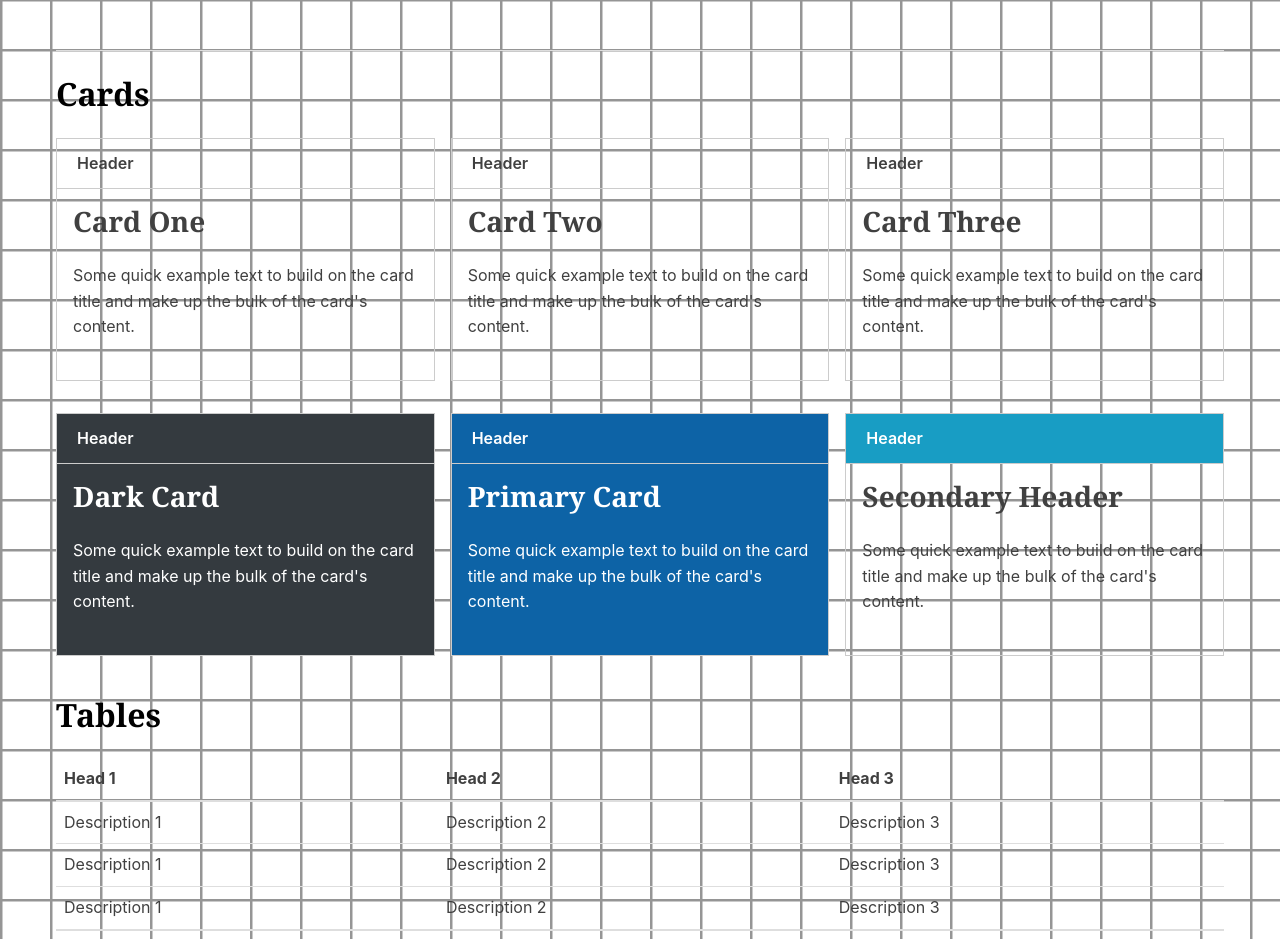
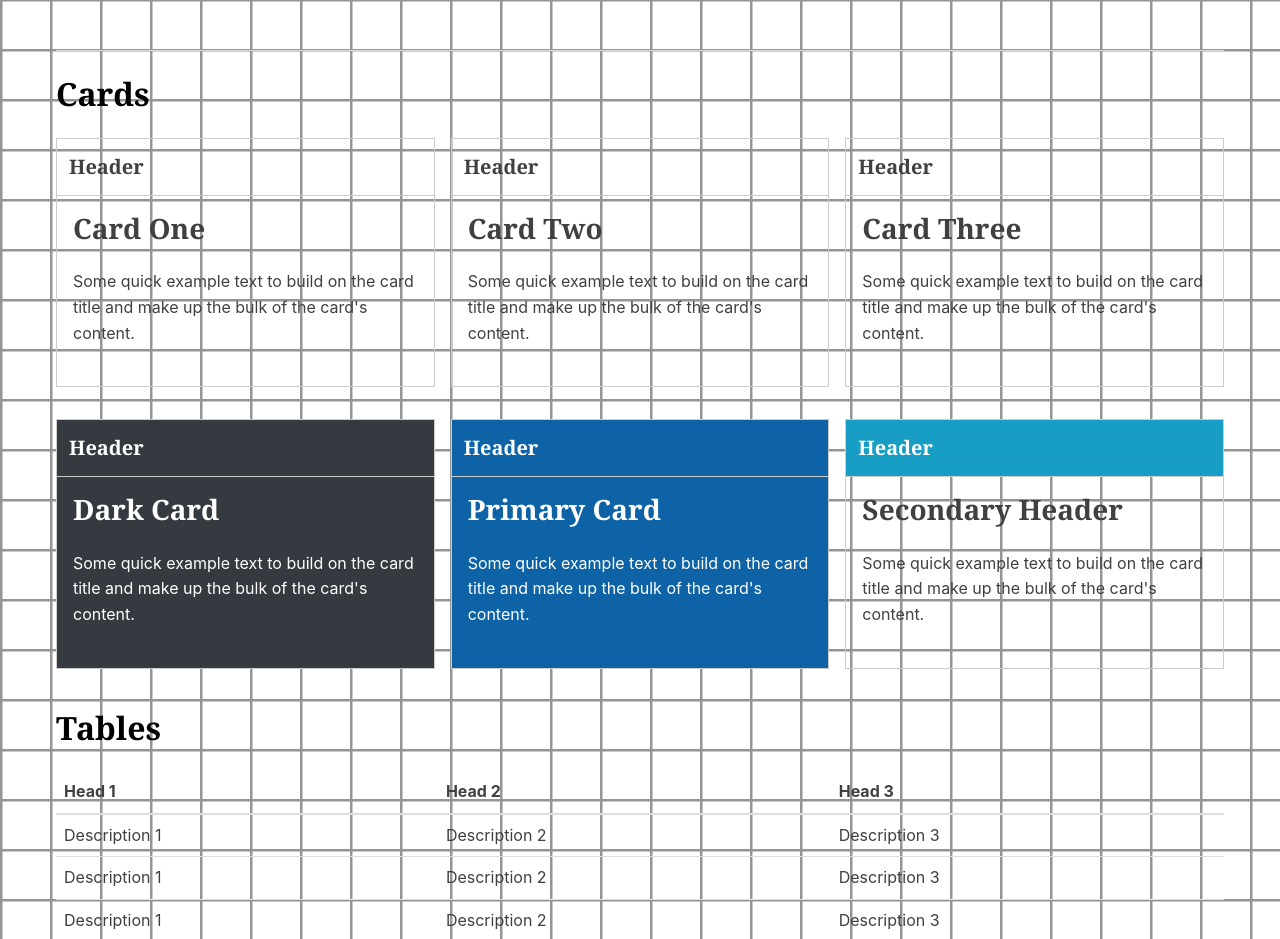
Before and after one commit to nplayfair/master_system, a website: page demo/index.html in a window 1280 px wide. Shown: the part 2001-2940 px from the top of the page. Drawn offline with nearby package versions, Linux system fonts and the light colour scheme; files that its build step writes are made by us from their sources.

Commit message:
Cartridge style cards

```diff
--- a/src/scss/components/_cards.scss
+++ b/src/scss/components/_cards.scss
@@ -11,8 +11,10 @@
 }
 
 .card-header {
-  padding: 0.75rem 1.25rem;
+  padding: 0.75rem 0.75rem;
   border-bottom: 1px solid $card-border-color;
+  font-family: $heading-font-family;
+  font-size: 1.25rem;
   font-weight: 600;
 }
 
```
